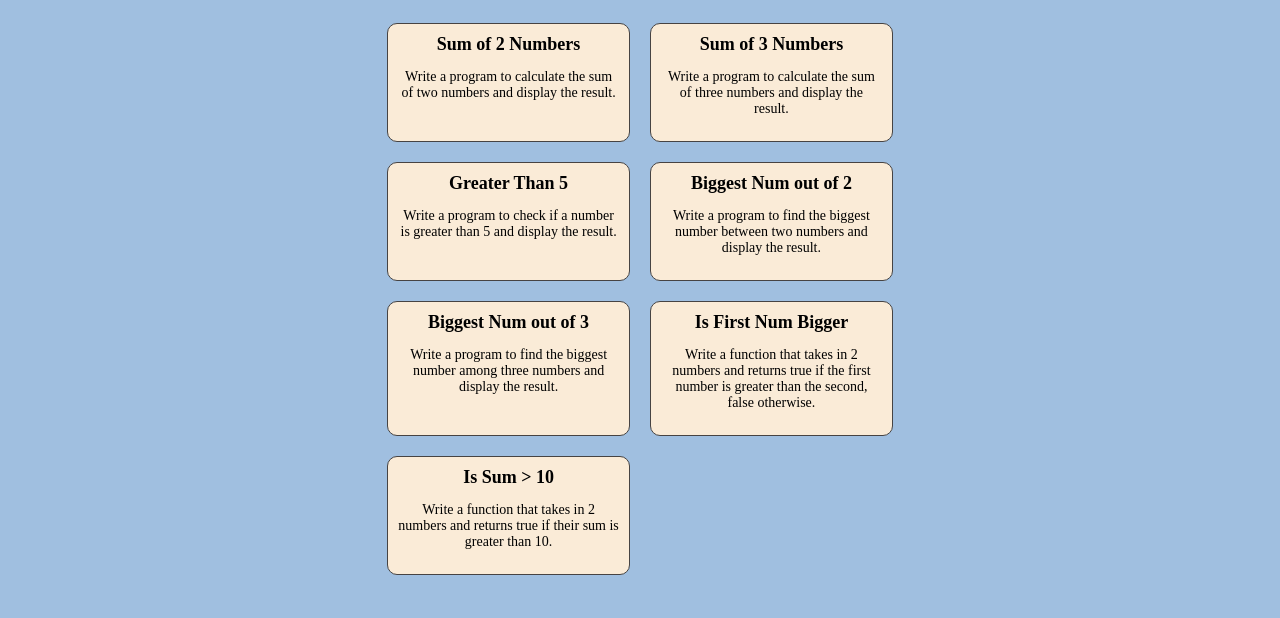
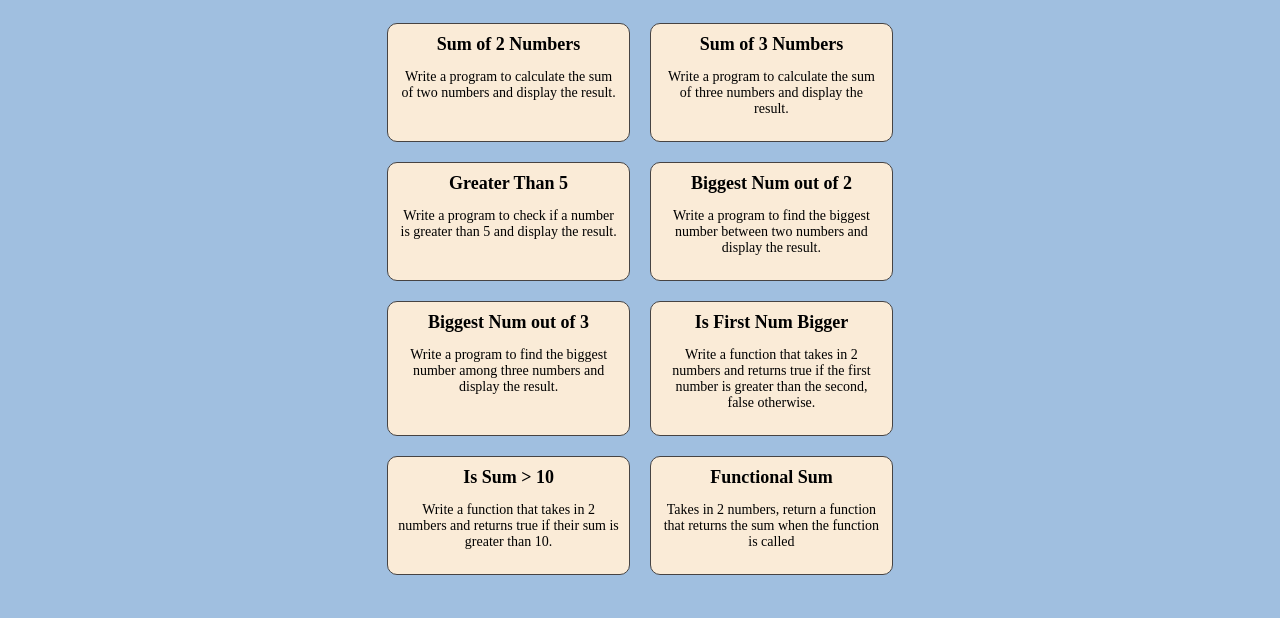
Before and after one commit to Saint-spec/Foundations-of-JavaScript, a plain HTML site: page index.html in a window 1280 px wide. Shown: the part 205-823 px from the top of the page. Drawn offline with Linux system fonts and the light colour scheme; grey boxes are pictures that could not be loaded.

Commit message:
Added more cards

```diff
--- a/index.html
+++ b/index.html
@@ -78,6 +78,15 @@
             </p>
           </div>
         </div>
+        <div class="individualTaskCard">
+          <div class="taskTitle">Functional Sum</div>
+          <div class="taskDescription">
+            <p>
+              Takes in 2 numbers, return a function that returns the sum when
+              the function is called
+            </p>
+          </div>
+        </div>
       </div>
     </div>
 
```
